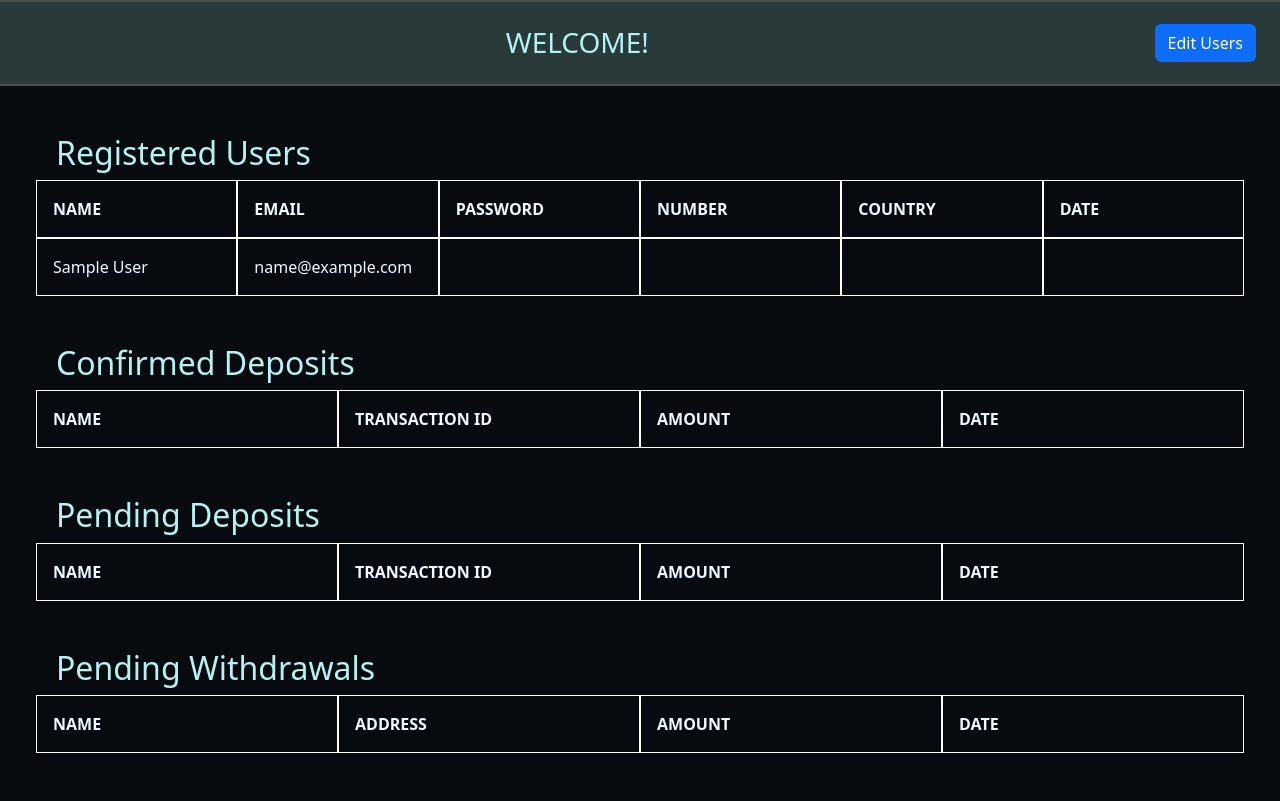
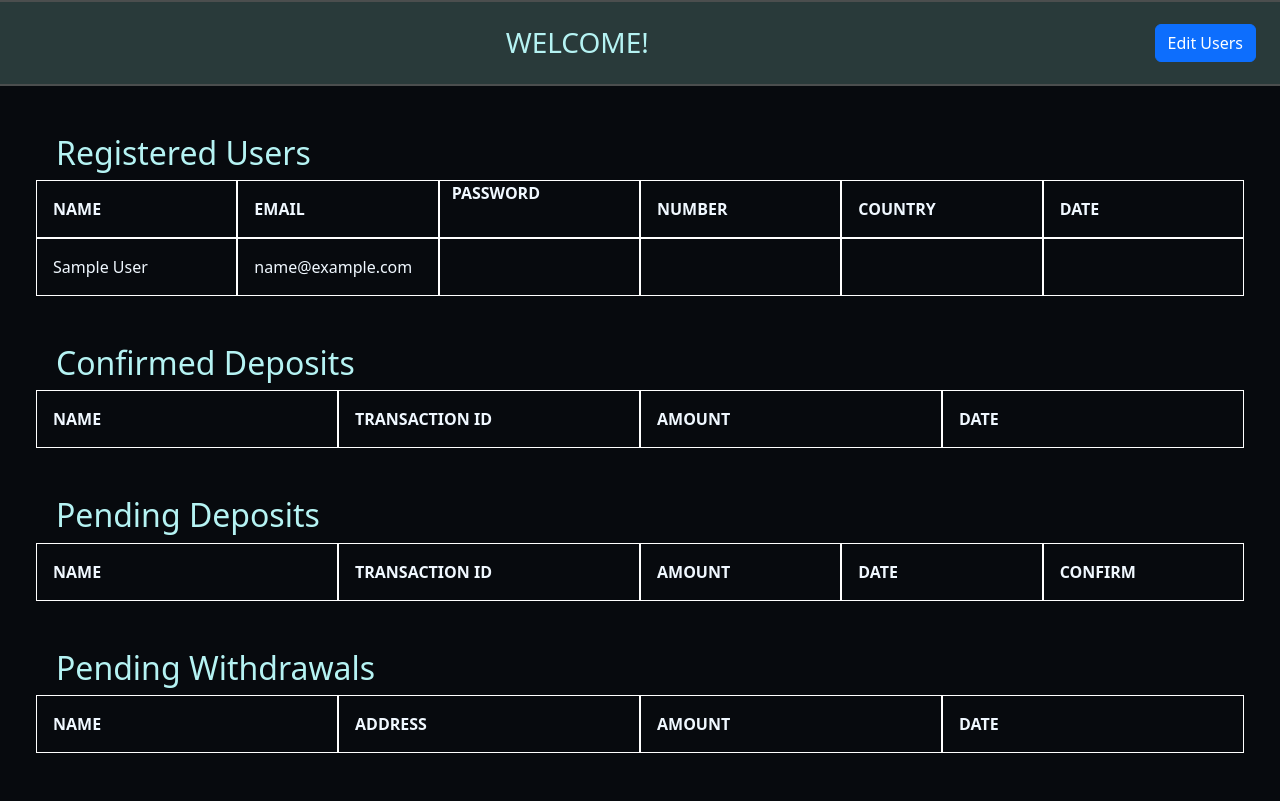
Before and after one commit to ekegrant59/Investment-Site, a Node server app: page /admin in a window 1280 px wide. Run offline with Node 20, Linux system fonts and the light colour scheme; the visitor is signed in with stand-in values (Sample User, id 1); data that the repository does not hold is empty; some libraries are stand-ins or nearby versions.

Commit message:
deposit changes

```diff
--- a/app.js
+++ b/app.js
@@ -633,6 +633,18 @@ app.post('/edit', (req,res)=>{
 
 })
 
+app.post('/confirm', (req,res)=>{
+    const body = req.body
+    // console.log(body.transactID)
+    const filter = {transactID: body.transactID}
+    depositSchema.findOneAndUpdate(filter, {$set: {status: 'confirmed'}}, {new: true}, (err)=>{
+        if(err){
+            console.log(err)
+        }
+    })
+    res.redirect('/admin')
+})
+
 const port = process.env.PORT || 3000
 app.listen(port, ()=>{
     console.log(`App started on port ${port}`)
--- a/assets/mobile.css
+++ b/assets/mobile.css
@@ -60,3 +60,11 @@ footer{
 .registered, .confirm-deposits, .pending-deposits, .withdrawal{
     font-size: xx-small;
 }
+
+.pending-deposits i{
+    font-size: x-small;
+}
+
+.mybutton{
+    font-size: x-small;
+}
--- a/assets/style.css
+++ b/assets/style.css
@@ -255,5 +255,5 @@ footer h4{
 }
 
 .pending-deposits i{
-    font-size: xx-large;
+    font-size: x-large;
 }
--- a/views/admin.ejs
+++ b/views/admin.ejs
@@ -19,7 +19,7 @@
             <div class="row">
                 <div class="col-2 border border-white p-3"><b>NAME</b></div>
                 <div class="col-2 border border-white p-3 "><b>EMAIL</b></div>
-                <div class="col-2 border border-white p-3 "><b>PASSWORD</b></div>
+                <div class="col-2 border border-white p-3overflow-auto overflow-y-hidden "><b>PASSWORD</b></div>
                 <div class="col-2 border border-white p-3 "><b>NUMBER</b></div>
                 <div class="col-2 border border-white p-3 "><b>COUNTRY</b></div>
                 <div class="col-2 border border-white p-3 "><b>DATE</b></div>
@@ -82,20 +82,24 @@
             <div class="row">
                 <div class="col-3 border border-white p-3"><b>NAME</b></div>
                 <div class="col-3 border border-white p-3 overflow-auto text-nowrap"><b>TRANSACTION ID</b></div>
-                <div class="col-3 border border-white p-3 "><b>AMOUNT</b></div>
-                <div class="col-3 border border-white p-3 "><b>DATE</b></div>
+                <div class="col-2 border border-white p-3 "><b>AMOUNT</b></div>
+                <div class="col-2 border border-white p-3 "><b>DATE</b></div>
+                <div class="col-2 border border-white p-3 "><b>CONFIRM</b></div>
             </div>
         </div>
 
         <% if (pendDeposits) { %>
             <div class="">
                 <% pendDeposits.forEach(pendDeposit =>{ %>
-                    <div class="row">
-                        <div class="col-3 p-3 border border-white text-nowrap overflow-auto overflow-y-hidden"><%=pendDeposit.name%></div>
-                        <div class="col-3 p-3 border border-white text-nowrap overflow-auto overflow-y-hidden"><%= pendDeposit.transactID %></div>
-                        <div class="col-3 p-3 border border-white text-nowrap overflow-auto overflow-y-hidden"><%= pendDeposit.amount %></div>
-                        <div class="col-3 p-3 border border-white text-nowrap overflow-auto overflow-y-hidden"><%= pendDeposit.date %></div>
-                    </div>
+                    <form action="/confirm" method="post">
+                        <div class="row">
+                            <div class="col-3 p-3 border border-white text-nowrap overflow-auto overflow-y-hidden"><%=pendDeposit.name%></div>
+                            <div class="col-3 p-3 border border-white text-nowrap overflow-auto overflow-y-hidden"><input type="text" name="transactID" readonly  class="form-control-plaintext text-light" value="<%= pendDeposit.transactID %>"></div>
+                            <div class="col-2 p-3 border border-white text-nowrap overflow-auto overflow-y-hidden"><%= pendDeposit.amount %></div>
+                            <div class="col-2 p-3 border border-white text-nowrap overflow-auto overflow-y-hidden"><%= pendDeposit.date %></div>
+                            <div class="col-2 p-3 border border-white text-nowrap text-center overflow-auto overflow-y-hidden"><button class="btn btn-primary mybutton"><i class="bi bi-check-lg"></i></button></div>
+                        </div>
+                    </form>
                 <% }) %>
             </div>
         <% } else {%>
@@ -132,4 +136,15 @@
 
     </div>
 </body>
+
+<script>
+    // let mybuttons = document.querySelectorAll('.mybutton')
+    // for(let i = 0; i<mybuttons.length; i++){
+    //     let button = mybuttons[i]
+    //     button.addEventListener('click', (e)=>{
+    //         e.preventDefault()
+    //         console.log(i)
+    //     })
+    // }
+</script>
 </html>
--- a/views/deposit-history.ejs
+++ b/views/deposit-history.ejs
@@ -26,10 +26,10 @@
         <div class="container-fluid">
             <% deposits.forEach(deposit =>{ %>
                 <div class="row mx-sm-5 mx-2 ">
-                    <div class="col-3 p-3 border border-white text-break overflow-scroll"><b><%= deposit.transactID %> </b></div>
-                    <div class="col-3 p-3 border border-white text-nowrap overflow-sm-scroll overflow-y-hidden"><b>$<%= deposit.amount %> </b></div>
+                    <div class="col-3 p-3 border border-white text-nowrap overflow-auto"><b><%= deposit.transactID %> </b></div>
+                    <div class="col-3 p-3 border border-white text-nowrap overflow-auto "><b>$<%= deposit.amount %> </b></div>
                     <div class="col-3 p-3 border border-white text-nowrap"><b><%= deposit.status %> </b></div>
-                    <div class="col-3 p-3 border border-white check text-nowrap overflow-scroll overflow-y-hidden"><b><%= deposit.date %> </b></div>
+                    <div class="col-3 p-3 border border-white check text-nowrap overflow-auto"><b><%= deposit.date %> </b></div>
                 </div>
             <% }) %>
         </div>
```
